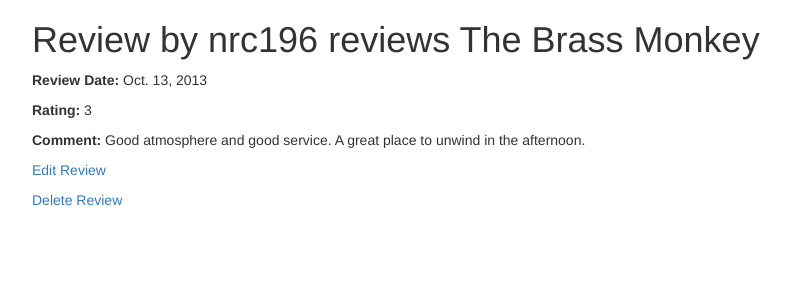
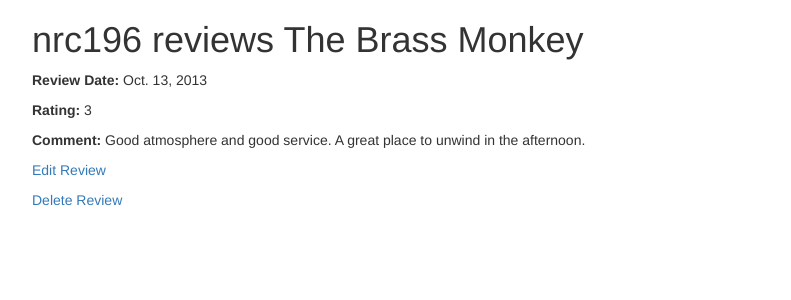
Before and after one commit to goingpaper/project, a Django app: page /review/2/ in a window 1280 px wide. Shown: the part 222-522 px from the top of the page, without its empty margins (38-829 px from the left). Run offline with Django 3.2, Linux system fonts and the light colour scheme; data comes from the database, SQL or seed files in the repository; parts of the project's set-up code (start-up, migrations or seed data) failed here and were passed over; some libraries are stand-ins or nearby versions.

Commit message:
Update review.html

```diff
--- a/project/barreviews/templates/barreviews/review.html
+++ b/project/barreviews/templates/barreviews/review.html
@@ -1,6 +1,6 @@
 {% extends 'barreviews/base.html' %}
 {% block content %}
-    <h1>Review by {{ review }}</h1>
+    <h1>{{ review }}</h1>
     <p>
         <strong>Review Date:</strong> {{ review.date }}
     </p>
```
